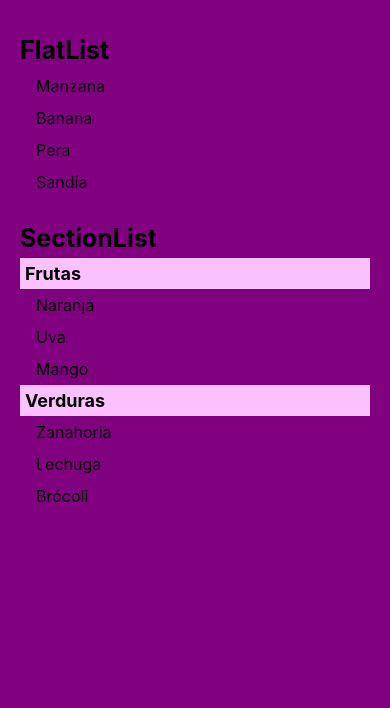
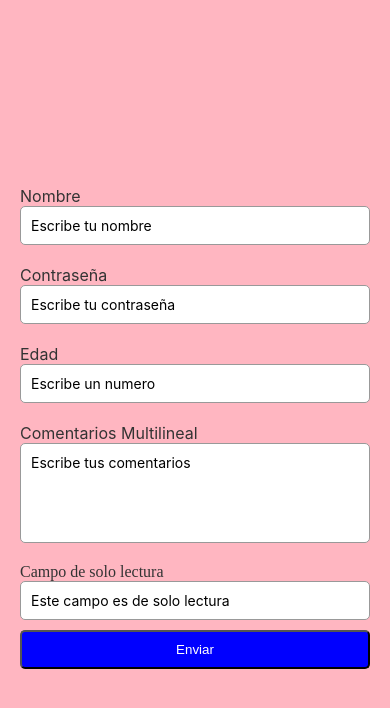
Before and after one commit to maruleyvaa/PM194, a React Native app in the folder my-blank/: screen / in a window 390 px wide. Shown: the top 708 px of the page. Built offline with nearby package versions, Linux system fonts and the light colour scheme.

Commit message:
TextInput y Alert

```diff
--- a/my-blank/App.js
+++ b/my-blank/App.js
@@ -1,80 +1,110 @@
 //Zona 1, IMPORTACIONES
 
 import { StatusBar } from 'expo-status-bar';
-import { StyleSheet, Text, View, Button } from 'react-native';
+import { StyleSheet, Text, View, Button, Switch } from 'react-native';
 import React, {useState} from 'react';
-import { FlatList, SectionList } from 'react-native';
+import { TextInput, Alert, ScrollView } from 'react-native-web';
+
 
 // Zona 2, MAIN (ejecucuión del programa)
+export default function App() {
+  const[nombre,setNombre] = useState('');
+  const[password,setPassword] = useState('');
+  const[comments, setComments] = useState('');
+  const[age, setAge] = useState('');
 
-const frutas = ['Manzana', 'Banana', 'Pera', 'Sandía'];
+const showAlert = () => {
+if(nombre.trim() === '' || password.trim() === '' || age.trim() === '') {
+    window.alert('Por favor, completa todos los campos.');
+  }
+  else{
+    window.alert(
+      `Nombre: ${nombre}\nContraseña: ${password}\nEdad: ${age}\nComentarios: ${comments}`,
+      [{ text: 'OK' }],
+    );
+  }
+}
 
-const secciones = [
-  {
-    title: 'Frutas',
-    data: ['Naranja', 'Uva', 'Mango'],
-  },
-  {
-    title: 'Verduras',
-    data: ['Zanahoria', 'Lechuga', 'Brócoli'],
-  },
-];
+  return (
+    <ScrollView contentContainerStyle={styles.container}>
+      <Text style={styles.label}>Nombre</Text>
+      <TextInput
+        style={styles.input}
+        placeholder="Escribe tu nombre"
+         value={nombre}
+        onChangeText={setNombre}
+      />
+      <Text style={styles.label}>Contraseña</Text>
+      <TextInput
+        style={styles.input}
+        placeholder="Escribe tu contraseña"
+        value={password}
+        onChangeText={setPassword}
+        secureTextEntry={true}
+      />
 
-export default function App() {
-  return (
-    <View style={styles.mainContainer}>
-      <StatusBar style="auto" />
+      <Text style={styles.label}>Edad</Text>
+      <TextInput
+        style={styles.input}
+        placeholder="Escribe un numero"
+        value={age}
+        onChangeText={setAge}
+        keyboardType="numeric"
+      />
 
-      <View style={styles.section}>
-        <Text style={styles.title}>FlatList</Text>
-        <FlatList
-          data={frutas}
-          keyExtractor={(item, index) => item + index}
-          renderItem={({ item }) => <Text style={styles.item}>{item}</Text>}
-        />
-      </View>
+      <Text style={styles.label}>Comentarios Multilineal</Text>
+      <TextInput
+        style={[styles.input, {height:100, textAlignVertical: 'top'}]}
+        placeholder="Escribe tus comentarios"
+        value={comments}
+        onChangeText={setComments}
+        multiline={true}
+        numberOfLines={4}
+      />
 
-      <View style={styles.section}>
-        <Text style={styles.title}>SectionList</Text>
-        <SectionList
-          sections={secciones}
-          keyExtractor={(item, index) => item + index}
-          renderItem={({ item }) => <Text style={styles.item}>{item}</Text>}
-          renderSectionHeader={({ section: { title } }) => (
-            <Text style={styles.header}>{title}</Text>
-          )}
-        />
-      </View>
-    </View>
+      <text style={styles.label}>Campo de solo lectura</text>
+      <TextInput
+        style={styles.input}
+        value="Este campo es de solo lectura"
+        editable={false}
+      />
+
+      <button
+        style={{backgroundColor: 'blue', color: 'white', padding: 10, borderRadius: 5}}
+        onClick={showAlert}
+      >
+        Enviar
+      </button>
+
+
+    </ScrollView>
   );
 }
 
-//Zona 3, ESTILOS y CSS (lo bonito)
+
+// Zona 3, ESTILOS
 const styles = StyleSheet.create({
-  mainContainer: {
-    flex: 1,
-    paddingTop: 20,
-    backgroundColor: 'purple',
+  container: {
+    flexGrow: 1,
+    backgroundColor: 'lightpink',
+    padding: 20,
+    alignItems: 'stretch',
+    justifyContent: 'center',
   },
-  section: {
-    marginVertical: 10,
-    paddingHorizontal: 20,
+  label: {
+    fontSize: 16,
+    marginTop: 10,
+    color: '#333',
   },
-
-  title: {
-    fontSize: 25,
-    fontWeight: 'bold',
-    marginVertical: 5,
+  input: {
+    borderWidth: 1,
+    borderColor: '#999',
+    borderRadius: 5,
+    padding: 10,
+    backgroundColor: '#fff',
+    marginBottom: 10,
   },
-  item: {
-    fontSize: 16,
-    padding: 6,
-    marginLeft: 10,
-  },
-  header: {
-    fontSize: 18,
-    fontWeight: 'bold',
-    backgroundColor: '#f9c2ff',
-    padding: 5,
+  textArea: {
+    height: 100,
   },
 });
```
